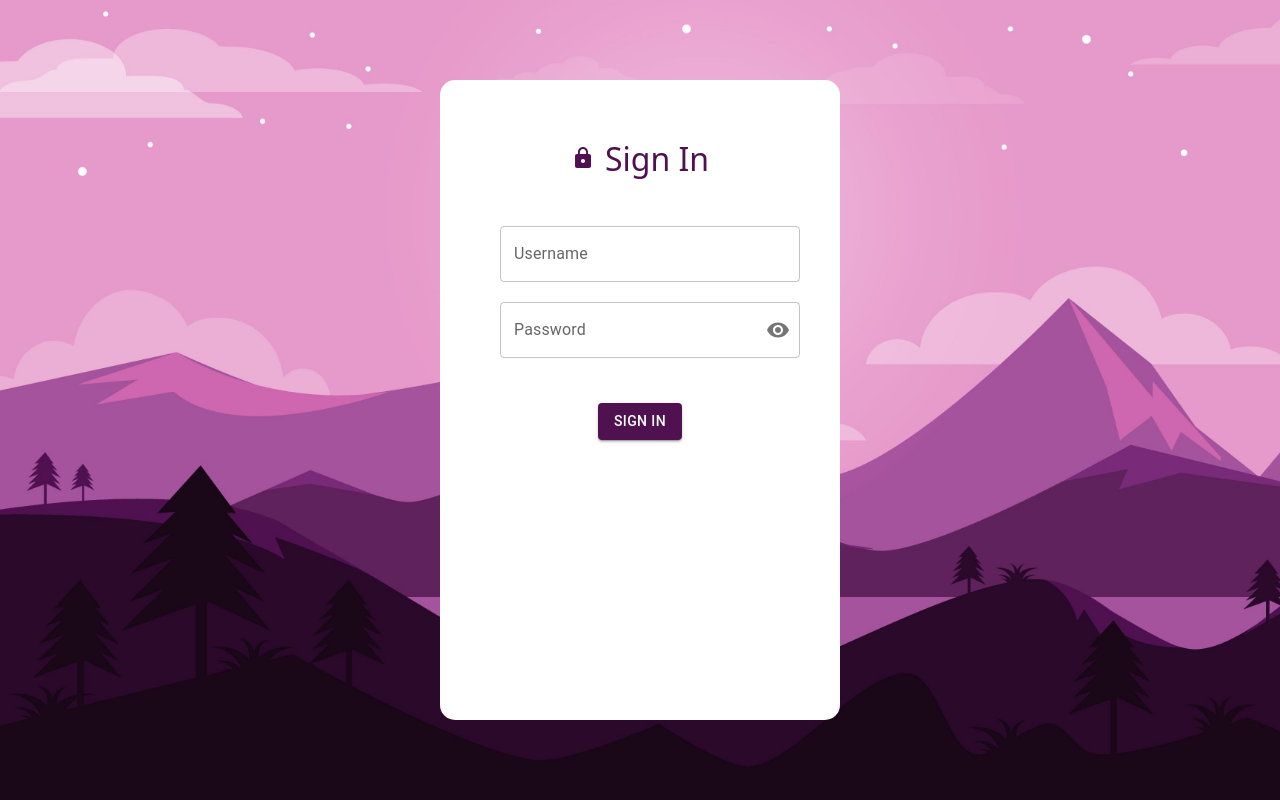
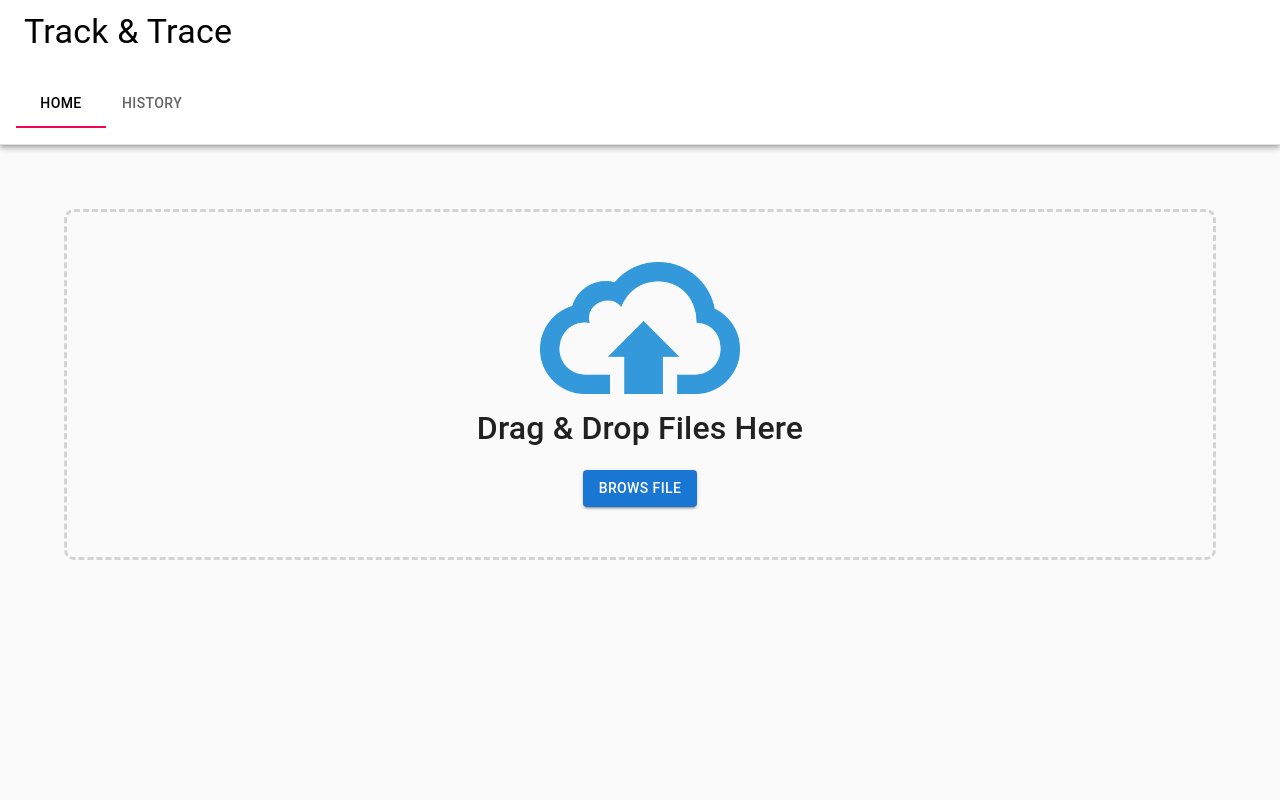
Before and after one commit to Muhammad-Naeem677/ip-tracking-validation, a React (Create React App) app: page / in a window 1280 px wide. Built offline with nearby package versions, Linux system fonts and the light colour scheme.

Commit message:
navbar - added navbar & menu in home screen

```diff
--- a/src/App.jsx
+++ b/src/App.jsx
@@ -17,8 +17,8 @@ function App() {
   return (
     <ThemeProvider theme={theme}>
       <div>
-        {/* <Home/> */}
-        <Login/>
+        <Home/>
+        {/* <Login/> */}
       </div>
     </ThemeProvider>
   );
```
Also changed, not shown: 1 other file (tests, documents, lock files or other folders).
